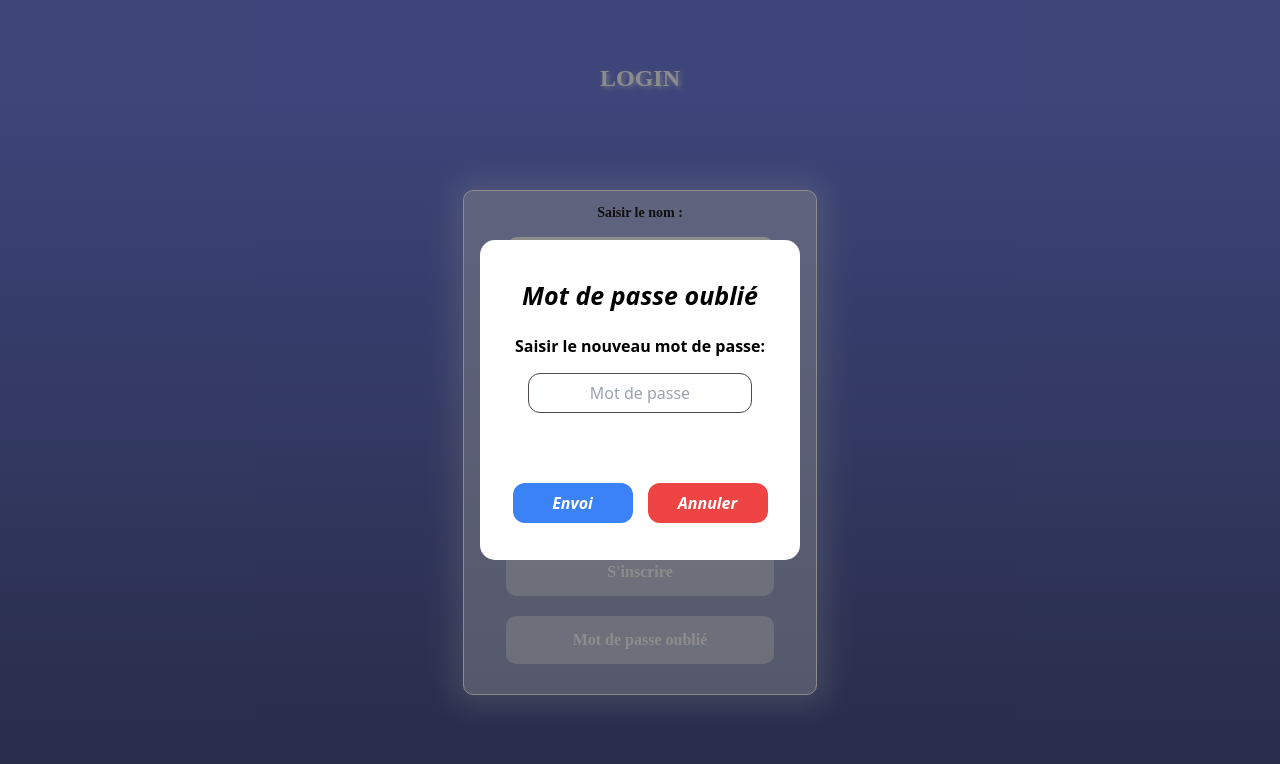
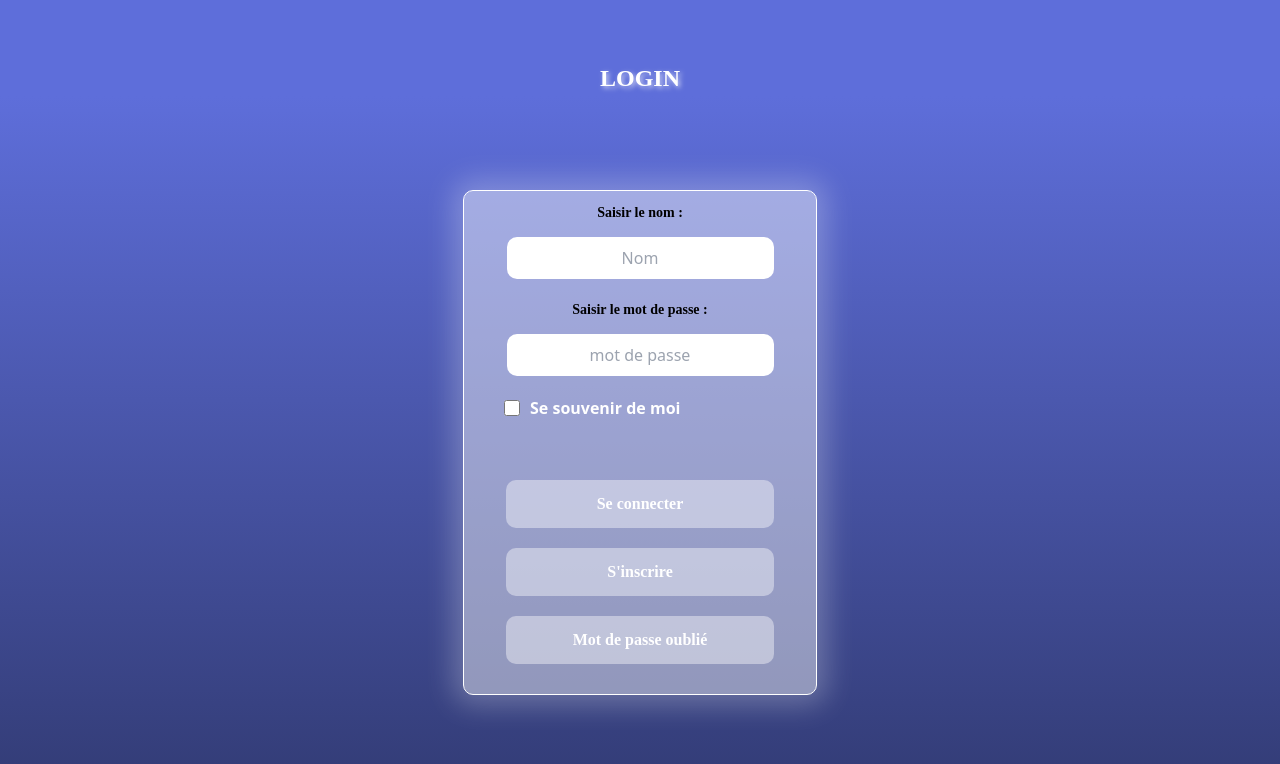
Before and after one commit to ALAAHAJHOUJ/USERSAPP-partie-front-end-, a React (Create React App) app: page / in a window 1280 px wide. Shown: the top 764 px of the page. Built offline with nearby package versions, Linux system fonts and the light colour scheme; a web font is replaced by a local one.

Commit message:
presque finis

```diff
--- a/src/pagesAceuille/Code.jsx
+++ b/src/pagesAceuille/Code.jsx
@@ -1,9 +1,10 @@
 import React, { useRef, useState } from 'react'
 import { motion } from 'framer-motion'
-function Code({Onclick1}) {
+function Code({Onclick1,Onclick2,Onclick3}) {
   const ref1=useRef();
   const ref2=useRef()
   const [error,setError]=useState("bien")
+
 
 
   const valider=(e)=>{
--- a/src/pagesAceuille/Login.jsx
+++ b/src/pagesAceuille/Login.jsx
@@ -7,7 +7,7 @@ import Code from "./Code";
 import Actualiser from "./actualiser";
 
 function Login() {
-   const [actualiser1,setActualiser]=useState(true)
+   const [actualiser1,setActualiser]=useState(false)
    const [error,setError]=useState(false);
    const [email,setEmail]=useState(false);
    const [code,setCode]=useState(false)
@@ -82,8 +82,8 @@ function Login() {
 
   return (
     <div className='w-full  flex flex-col justify-start items-center gap-[90px]  '>
-       {actualiser1==true?<Actualiser></Actualiser>:<></>}
-       {code==true?<Code Onclick1={()=>{setCode(false)}}></Code>:<></>}
+       {actualiser1==true?<Actualiser nettoyer={()=>{setActualiser(false)}}></Actualiser>:<></>}
+       {code==true?<Code Onclick2={()=>{setCode(false);setError(true)}}  Onclick1={()=>{setCode(false)}} Onclick3={()=>{setCode(false);setActualiser(true)}}></Code>:<></>}
        {email==true?<Motdepasse Onclick1={()=>{setEmail(false)}} succes={()=>{setEmail(false);setCode(true)}} ></Motdepasse>:<></>}
        {error==true?<Erreur1 message={message} click={()=>{setError(false)}}></Erreur1>:<></>}
        <div className='w-[100px] h-[40px] text-[24px] text-[white] text-center font-[Inika] font-[700]' style={{textShadow:"2px 2px 5px rgba(255, 255, 255, 0.7)"}}>LOGIN</div>
--- a/src/pagesAceuille/actualiser.jsx
+++ b/src/pagesAceuille/actualiser.jsx
@@ -1,14 +1,14 @@
 import { motion } from 'framer-motion'
 import React, { useRef, useState } from 'react'
 
-function Actualiser() {
+function Actualiser({nettoyer}) {
   const [error,setError]=useState("bien")
   const ref1=useRef();
   const ref2=useRef();
   const ref3=useRef();
 
 
-  const valider=()=>{//onva d'abord valider le mot de passe
+  const valider=()=>{//on va d'abord valider le mot de passe
 
   }
 
@@ -16,7 +16,7 @@ function Actualiser() {
 
   }
   return (
-    <div ref={ref1} className='w-full h-full bg-[#1f1f1f82] fixed top-0 left-0 flex justify-center items-center' onClick={(e)=>{/*if(e.target==ref1.current) {Onclick1()}*/}}>
+    <div ref={ref1} className='w-full h-full bg-[#1f1f1f82] fixed top-0 left-0 flex justify-center items-center' onClick={(e)=>{if(e.target==ref1.current) {nettoyer()}}}>
       <motion.div initial={{opacity:0,y:-100}} animate={{opacity:1,y:0}} transition={{duration:1}} className='bg-white rounded-[15px] w-[320px] min-h-[320px] flex justify-center flex-wrap content-center gap-[20px]'>
         <span className='text-[25px] font-[700] italic text-center'>Mot de passe oublié</span>
         <div className='w-full  flex justify-center flex-wrap gap-[15px]'>
@@ -24,7 +24,7 @@ function Actualiser() {
           <input ref={ref2} type="password" name="pass" id="pass" placeholder='Mot de passe' className='border-[#504a4a] border-[1px] w-[70%] h-[40px] rounded-[12px] placeholder:text-center' />
           <div className='text-red-500 font-[600] w-full text-center'>{error!="bien"?error:""}</div>
           <input type="submit"  value={"Envoi"} className='bg-blue-500 focus:border-none focus:outline-none rounded-[12px] text-white w-[120px] h-[40px] text-center mt-[40px] cursor-pointer font-[700] italic hover:bg-blue-300'/>
-          <div ref={ref3} className='bg-red-500 font-[700] focus:border-none focus:outline-none text-white rounded-[12px] w-[120px] h-[40px] flex justify-center items-center mt-[40px] italic cursor-pointer hover:bg-red-300'>Annuler</div>
+          <div ref={ref3} onClick={()=>{nettoyer()}} className='bg-red-500 font-[700] focus:border-none focus:outline-none text-white rounded-[12px] w-[120px] h-[40px] flex justify-center items-center mt-[40px] italic cursor-pointer hover:bg-red-300'>Annuler</div>
         </div>
 
       </motion.div>
```
